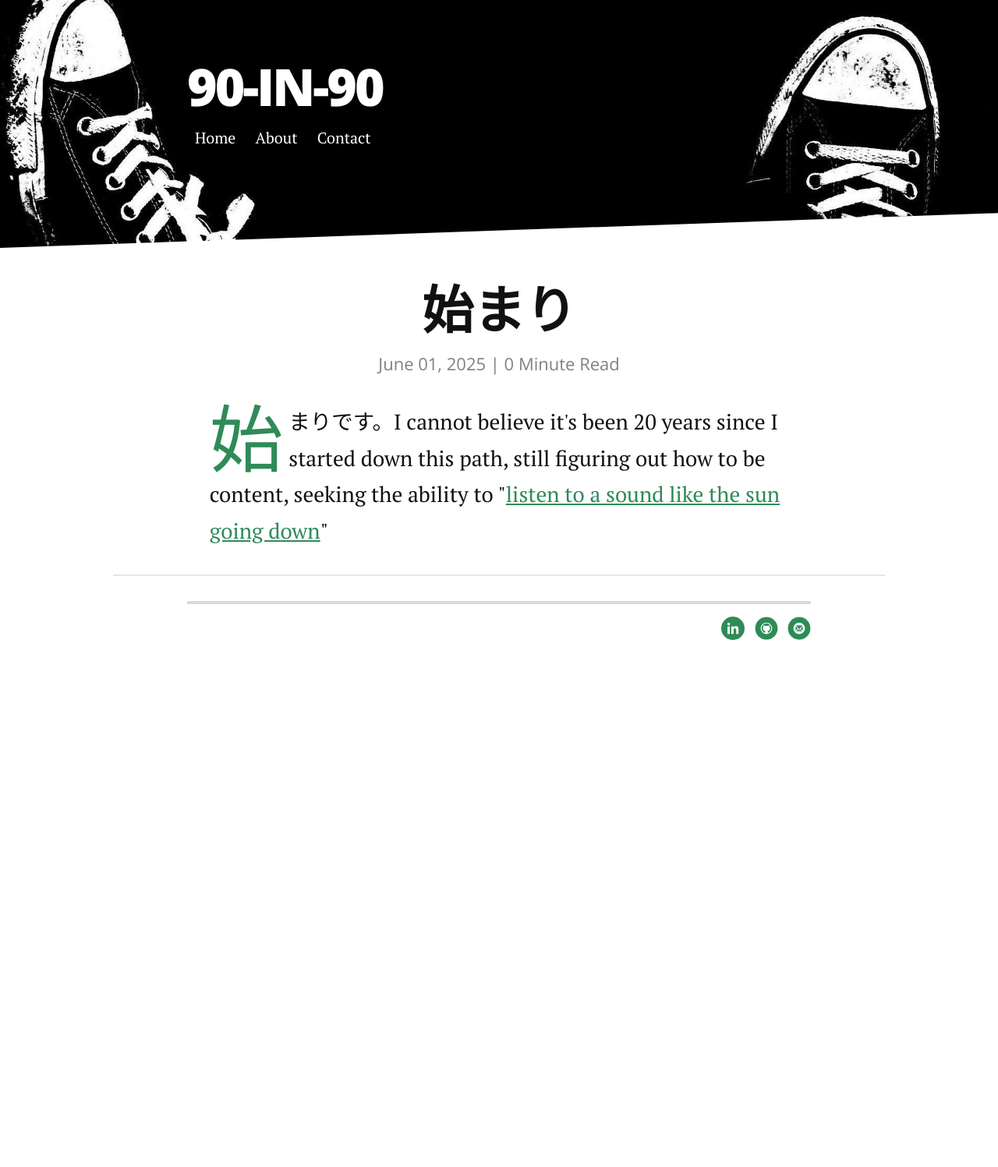
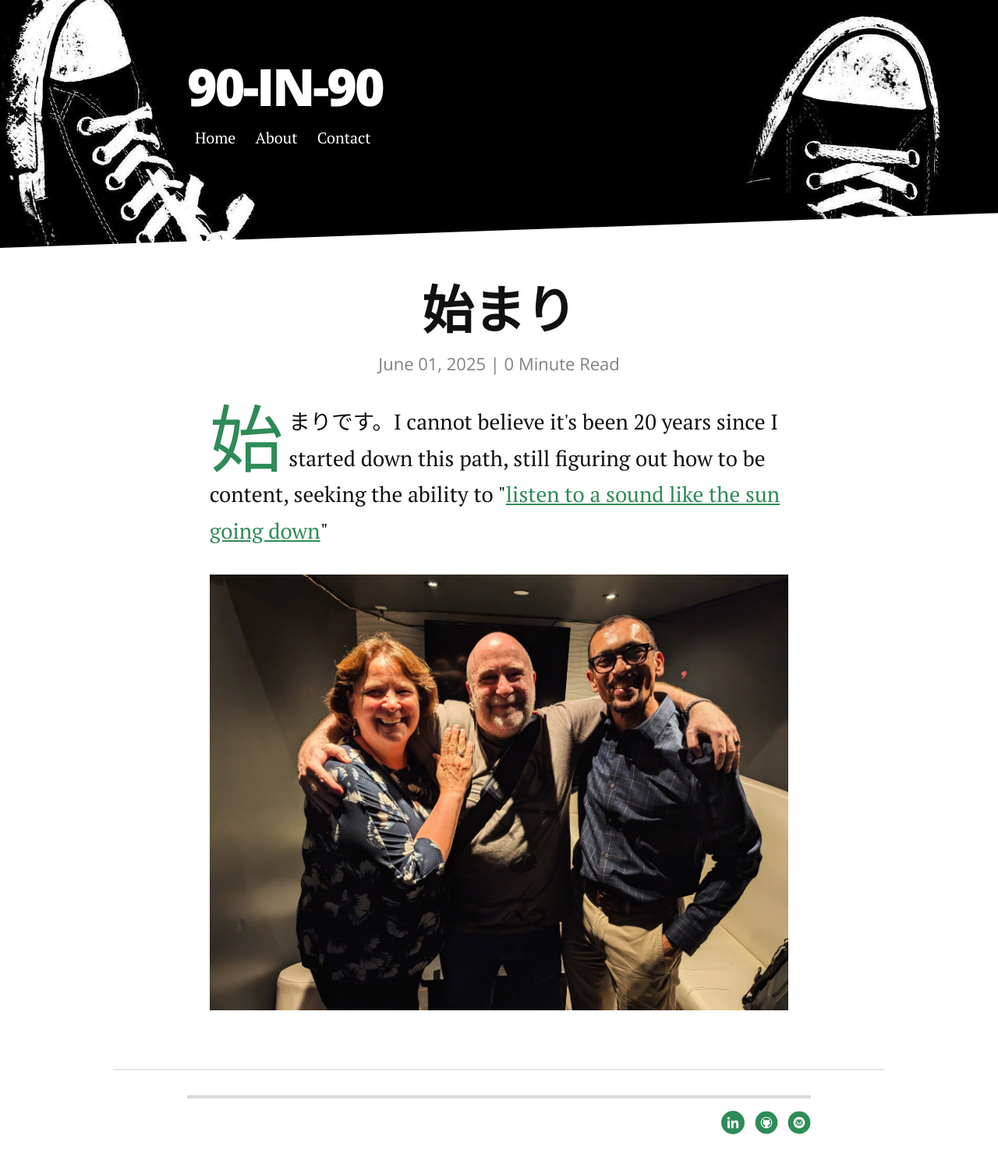
Before and after one commit to weebaruto/weeblog, a Jekyll site: the page built from _posts/2014-12-10-test-post.markdown, in a window 1280 px wide. Shown: the whole page at 78% size. Built offline with Jekyll 4.4.1, drawn with Linux system fonts in a browser that asks for light colours; nearby versions of some CDN libraries; before the commit the page ends 900 px from its top, so only the background shows below that.

Commit message:
Update 2014-12-10-test-post.markdown

```diff
--- a/_posts/2014-12-10-test-post.markdown
+++ b/_posts/2014-12-10-test-post.markdown
@@ -5,3 +5,4 @@ date:   2025-06-01
 ---
 
 <p class="intro"><span class="dropcap">始</span>まりです。I cannot believe it's been 20 years since I started down this path, still figuring out how to be content, seeking the ability to "<a href="https://www.azlyrics.com/lyrics/rodneycrowell/songforthelife.html" target="_blank">listen to a sound like the sun going down</a>"</p>
+<img src="/assets/img/guardianangels.jpg" alt="">
```
